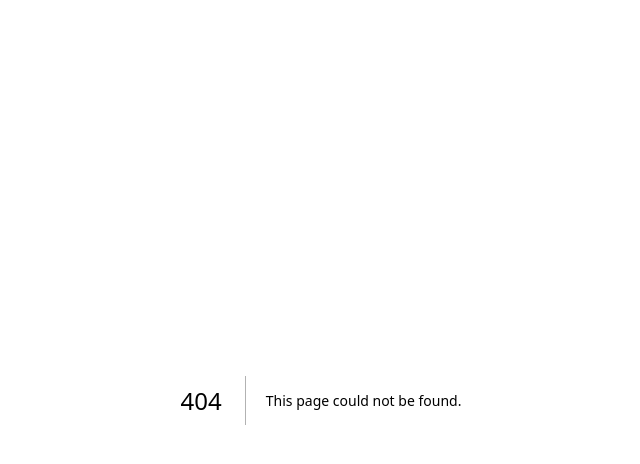
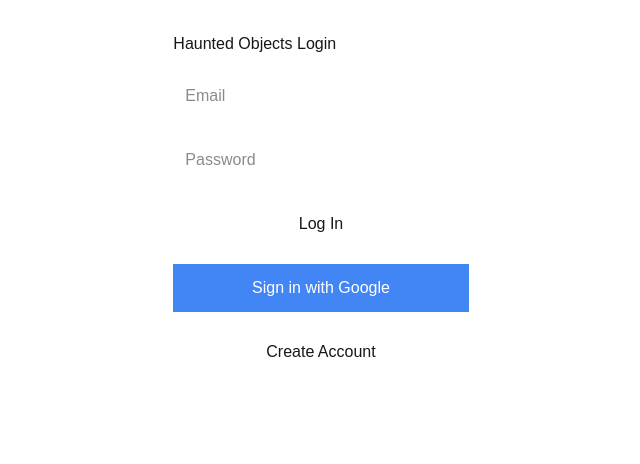
Before and after one commit to afkmary/haunted-objects, a Next.js app: page /login in a window 1280 px wide. Before the commit this address had no page. Shown: the top 464 px of the page, without its empty margins (319-959 px from the left). Built offline with nearby package versions, Linux system fonts and the light colour scheme; no server answers.

Commit message:
Initial commit

```diff
--- /dev/null
+++ b/app/login/page.js
@@ -0,0 +1,108 @@
+"use client";
+
+import { useState } from "react";
+import {
+  signInWithEmailAndPassword,
+  createUserWithEmailAndPassword,
+  GoogleAuthProvider, signInWithPopup
+} from "firebase/auth";
+import { useRouter } from "next/navigation";
+import { auth } from "../../lib/firebase";
+
+export default function LoginPage() {
+  const [email, setEmail] = useState("");
+  const [password, setPassword] = useState("");
+  const [message, setMessage] = useState("");
+  const router = useRouter();
+
+  const handleLogin = async (e) => {
+    e.preventDefault();
+    setMessage("");
+
+    try {
+      await signInWithEmailAndPassword(auth, email, password);
+      setMessage("Login successful!");
+      router.push("/");
+    } catch (error) {
+      setMessage(error.message);
+    }
+  };
+
+  const handleGoogleLogin = async () => {
+    try {
+      const provider = new GoogleAuthProvider();
+      await signInWithPopup(auth, provider);
+      setMessage("Google login successful!");
+      router.push("/");
+    } catch (error) {
+      setMessage(error.message);
+    }
+  };
+
+  const handleSignup = async () => {
+    setMessage("");
+
+    try {
+      await createUserWithEmailAndPassword(auth, email, password);
+      setMessage("Account created successfully!");
+      router.push("/");
+    } catch (error) {
+      setMessage(error.message);
+    }
+  };
+
+  return (
+    <main style={{ padding: "2rem", maxWidth: "400px", margin: "0 auto" }}>
+      <h1>Haunted Objects Login</h1>
+
+      <form
+        onSubmit={handleLogin}
+        style={{ display: "flex", flexDirection: "column", gap: "1rem", marginTop: "1rem" }}
+      >
+        <input
+          type="email"
+          placeholder="Email"
+          value={email}
+          onChange={(e) => setEmail(e.target.value)}
+          required
+          style={{ padding: "0.75rem" }}
+        />
+
+        <input
+          type="password"
+          placeholder="Password"
+          value={password}
+          onChange={(e) => setPassword(e.target.value)}
+          required
+          style={{ padding: "0.75rem" }}
+        />
+
+        <button type="submit" style={{ padding: "0.75rem" }}>
+          Log In
+        </button>
+      </form>
+
+      <button
+        onClick={handleGoogleLogin}
+        style={{
+          padding: "0.75rem",
+          marginTop: "1rem",
+          width: "100%",
+          cursor: "pointer",
+          backgroundColor: "#4285F4",
+          color: "white",
+        }}
+      >
+        Sign in with Google
+      </button>
+      <button
+        onClick={handleSignup}
+        style={{ padding: "0.75rem", marginTop: "1rem", width: "100%" }}
+      >
+        Create Account
+      </button>
+
+      {message && <p style={{ marginTop: "1rem" }}>{message}</p>}
+    </main>
+  );
+}
--- a/app/page.js
+++ b/app/page.js
@@ -1,65 +1,14 @@
-import Image from "next/image";
+import Link from "next/link";
 
-export default function Home() {
+export default function HomePage() {
   return (
-    <div className="flex flex-col flex-1 items-center justify-center bg-zinc-50 font-sans dark:bg-black">
-      <main className="flex flex-1 w-full max-w-3xl flex-col items-center justify-between py-32 px-16 bg-white dark:bg-black sm:items-start">
-        <Image
-          className="dark:invert"
-          src="/next.svg"
-          alt="Next.js logo"
-          width={100}
-          height={20}
-          priority
-        />
-        <div className="flex flex-col items-center gap-6 text-center sm:items-start sm:text-left">
-          <h1 className="max-w-xs text-3xl font-semibold leading-10 tracking-tight text-black dark:text-zinc-50">
-            To get started, edit the page.js file.
-          </h1>
-          <p className="max-w-md text-lg leading-8 text-zinc-600 dark:text-zinc-400">
-            Looking for a starting point or more instructions? Head over to{" "}
-            <a
-              href="https://vercel.com/templates?framework=next.js&utm_source=create-next-app&utm_medium=appdir-template-tw&utm_campaign=create-next-app"
-              className="font-medium text-zinc-950 dark:text-zinc-50"
-            >
-              Templates
-            </a>{" "}
-            or the{" "}
-            <a
-              href="https://nextjs.org/learn?utm_source=create-next-app&utm_medium=appdir-template-tw&utm_campaign=create-next-app"
-              className="font-medium text-zinc-950 dark:text-zinc-50"
-            >
-              Learning
-            </a>{" "}
-            center.
-          </p>
-        </div>
-        <div className="flex flex-col gap-4 text-base font-medium sm:flex-row">
-          <a
-            className="flex h-12 w-full items-center justify-center gap-2 rounded-full bg-foreground px-5 text-background transition-colors hover:bg-[#383838] dark:hover:bg-[#ccc] md:w-[158px]"
-            href="https://vercel.com/new?utm_source=create-next-app&utm_medium=appdir-template-tw&utm_campaign=create-next-app"
-            target="_blank"
-            rel="noopener noreferrer"
-          >
-            <Image
-              className="dark:invert"
-              src="/vercel.svg"
-              alt="Vercel logomark"
-              width={16}
-              height={16}
-            />
-            Deploy Now
-          </a>
-          <a
-            className="flex h-12 w-full items-center justify-center rounded-full border border-solid border-black/[.08] px-5 transition-colors hover:border-transparent hover:bg-black/[.04] dark:border-white/[.145] dark:hover:bg-[#1a1a1a] md:w-[158px]"
-            href="https://nextjs.org/docs?utm_source=create-next-app&utm_medium=appdir-template-tw&utm_campaign=create-next-app"
-            target="_blank"
-            rel="noopener noreferrer"
-          >
-            Documentation
-          </a>
-        </div>
-      </main>
-    </div>
+    <main style={{ padding: "2rem" }}>
+      <h1>Haunted Objects</h1>
+      <p>Prototype home page</p>
+
+      <div style={{ marginTop: "1rem", display: "flex", gap: "1rem" }}>
+        <Link href="/login">Go to Login</Link>
+      </div>
+    </main>
   );
 }
--- /dev/null
+++ b/lib/firebase.js
@@ -0,0 +1,17 @@
+import { initializeApp, getApps, getApp } from "firebase/app";
+import { getAuth } from "firebase/auth";
+import { getFirestore } from "firebase/firestore";
+
+const firebaseConfig = {
+  apiKey: process.env.NEXT_PUBLIC_FIREBASE_API_KEY,
+  authDomain: process.env.NEXT_PUBLIC_FIREBASE_AUTH_DOMAIN,
+  projectId: process.env.NEXT_PUBLIC_FIREBASE_PROJECT_ID,
+  storageBucket: process.env.NEXT_PUBLIC_FIREBASE_STORAGE_BUCKET,
+  messagingSenderId: process.env.NEXT_PUBLIC_FIREBASE_MESSAGING_SENDER_ID,
+  appId: process.env.NEXT_PUBLIC_FIREBASE_APP_ID,
+};
+
+const app = getApps().length > 0 ? getApp() : initializeApp(firebaseConfig);
+
+export const auth = getAuth(app);
+export const db = getFirestore(app);
--- a/package.json
+++ b/package.json
@@ -9,6 +9,7 @@
     "lint": "eslint"
   },
   "dependencies": {
+    "firebase": "^12.11.0",
     "next": "16.2.1",
     "react": "19.2.4",
     "react-dom": "19.2.4"
```
Also changed, not shown: 2 other files (tests, documents, lock files or other folders).
